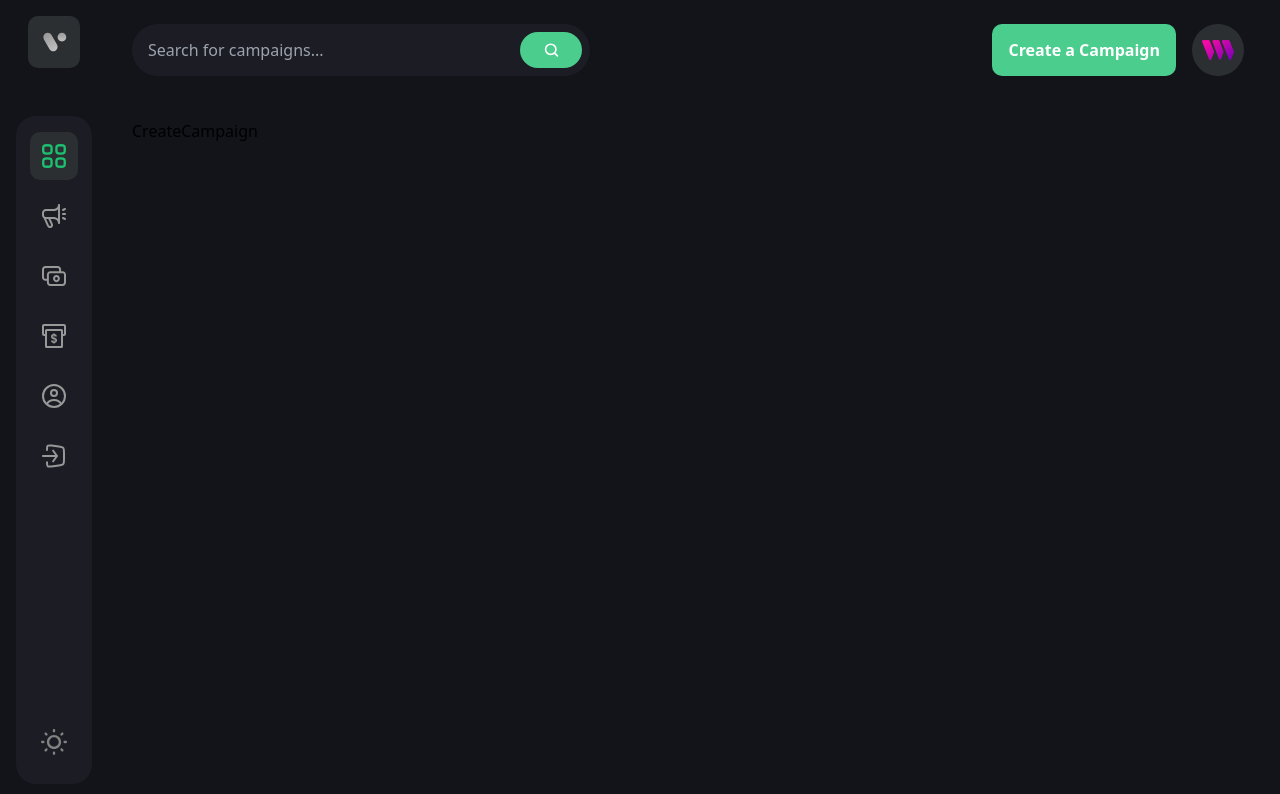
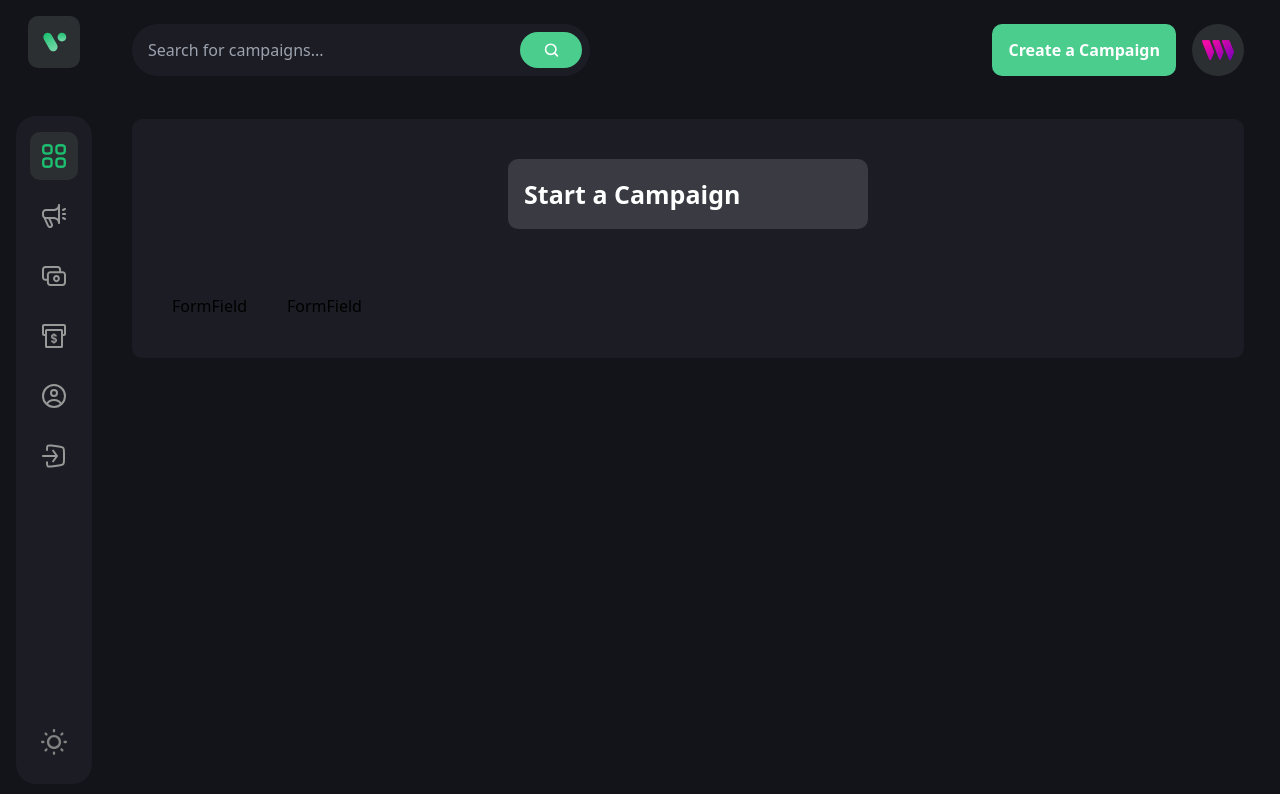
Before and after one commit to Shaharyar07/web3-crowdfund, a React (Vite) app in the folder client/: page /create-campaign in a window 1280 px wide. Shown: the top 794 px of the page. Built offline with nearby package versions, Linux system fonts and the light colour scheme; what @thirdweb-dev/react would draw is missing.

Commit message:
create campaign page started

```diff
--- /dev/null
+++ b/client/src/components/FormField.jsx
@@ -0,0 +1,9 @@
+import React from 'react'
+
+const FormField = () => {
+  return (
+    <div>FormField</div>
+  )
+}
+
+export default FormField
--- a/client/src/components/Sidebar.jsx
+++ b/client/src/components/Sidebar.jsx
@@ -29,7 +29,11 @@ const Sidebar = () => {
   return (
     <div className='flex justify-between items-center flex-col sticky top-5 [h-93vh] '>
       <Link to='/'>
-        <Icon styles='w-[52px] h-[52px] bg-[#2c2f32]' imgUrl={logo} />
+        <Icon
+          styles='w-[52px] h-[52px] bg-[#2c2f32]'
+          name={isActive}
+          imgUrl={logo}
+        />
       </Link>
       <div className='flex-1 flex flex-col justify-between items-center bg-[#1c1c24] py-4 mt-12 rounded-[20px] w-[76px]'>
         <div className='flex flex-col justify-center items-center gap-3'>
--- a/client/src/components/index.js
+++ b/client/src/components/index.js
@@ -1,3 +1,4 @@
 export { default as Sidebar } from "./Sidebar";
 export { default as Navbar } from "./Navbar";
 export { default as Button } from "./Button";
+export { default as FormField } from "./FormField";
--- a/client/src/pages/CreateCampaign.jsx
+++ b/client/src/pages/CreateCampaign.jsx
@@ -1,7 +1,57 @@
-import React from "react";
+import React, { useState } from "react";
+import { useNavigate } from "react-router-dom";
+import { ethers } from "ethers";
+import { money } from "../assets";
+import { Button } from "../components";
+import { checkIfImage } from "../utils";
+import FormField from "../components/FormField";
 
 const CreateCampaign = () => {
-  return <div>CreateCampaign</div>;
+  const navigate = useNavigate();
+  const [isLoading, setIsLoading] = useState(false);
+  const [form, setForm] = useState({
+    name: "",
+    title: "",
+    description: "",
+    image: "",
+    target: "",
+    deadline: "",
+  });
+  const handleSubmit = async (e) => {
+    e.preventDefault();
+  };
+
+  return (
+    <div className='bg-[#1c1c24] flex flex-col justify-center items-center rounded-[10px] sm:p-10 p-4'>
+      {isLoading && "Loading..."}
+      <div className='flex justify-between items-center rounded-[10px] p-[16px] sm:min-w-[360px] bg-[#3a3a43]  '>
+        <h1 className='font-epilogue text-[18px] sm:text-[25px] leading-[38px] text-white font-bold '>
+          Start a Campaign
+        </h1>
+      </div>
+      <form
+        onSubmit={handleSubmit}
+        className='w-full mt-[65px] gap-[30px] flex flex-col'
+      >
+        <div className='flex flex-wrap gap-[40px]'>
+          <FormField
+            labelName='Your name:'
+            placeholder='Dev Sherry...'
+            inputType='text'
+            value={form.name}
+            handleChange={() => {}}
+          />
+          <FormField
+            labelName='Campaign title:'
+            placeholder='Help me pay my rent..'
+            inputType='text'
+            value={form.title}
+            handleChange={() => {}}
+          />
+        </div>
+      </form>
+    </div>
+  );
 };
 
 export default CreateCampaign;
```
